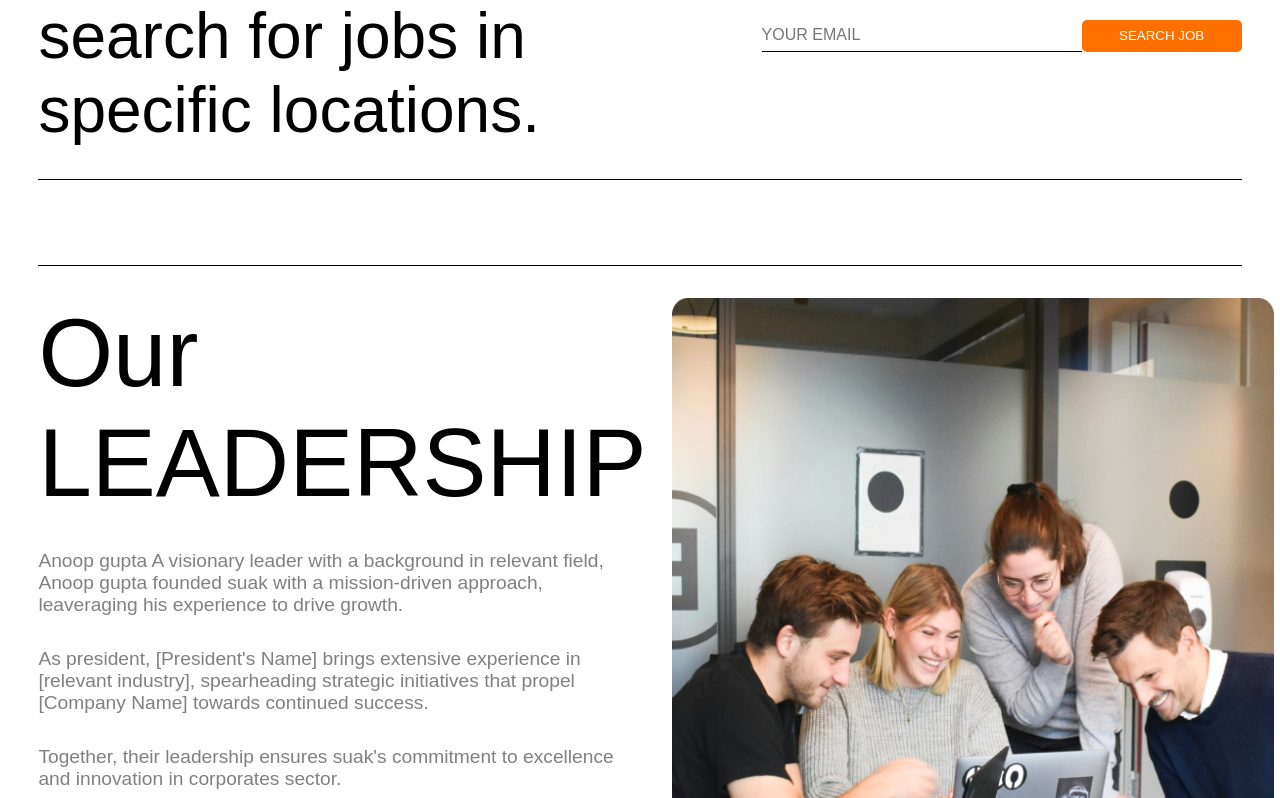
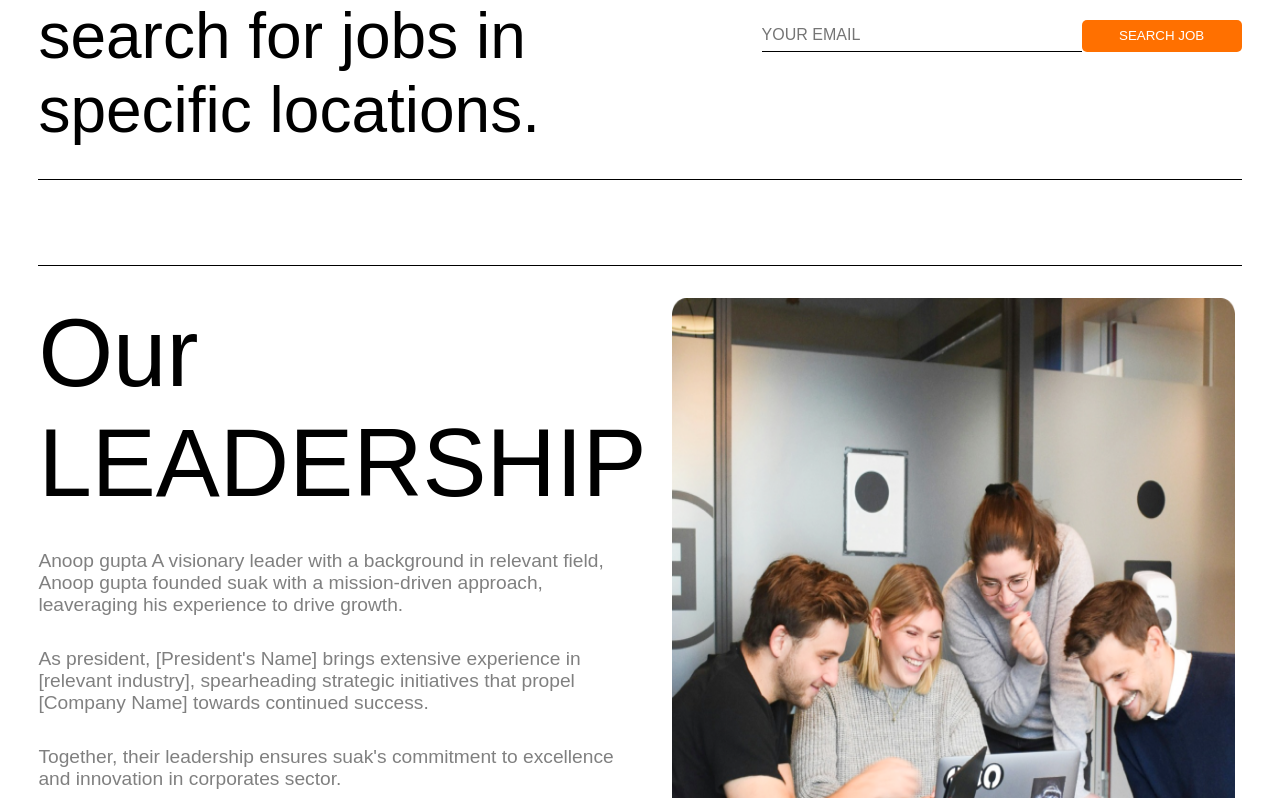
Before and after one commit to Shashisales-mk/SUAK, a React (Create React App) app: page /about in a window 1280 px wide. Shown: the part 1457-2255 px from the top of the page. Built offline with nearby package versions, Linux system fonts and the light colour scheme.

Commit message:
leadership component update

```diff
--- a/src/components/OurLeadership/leadership.css
+++ b/src/components/OurLeadership/leadership.css
@@ -24,5 +24,5 @@
 }
 .part2 img{
     height: 80vh;
-    width: 47vw;
+    width: 44vw;
 }
```
